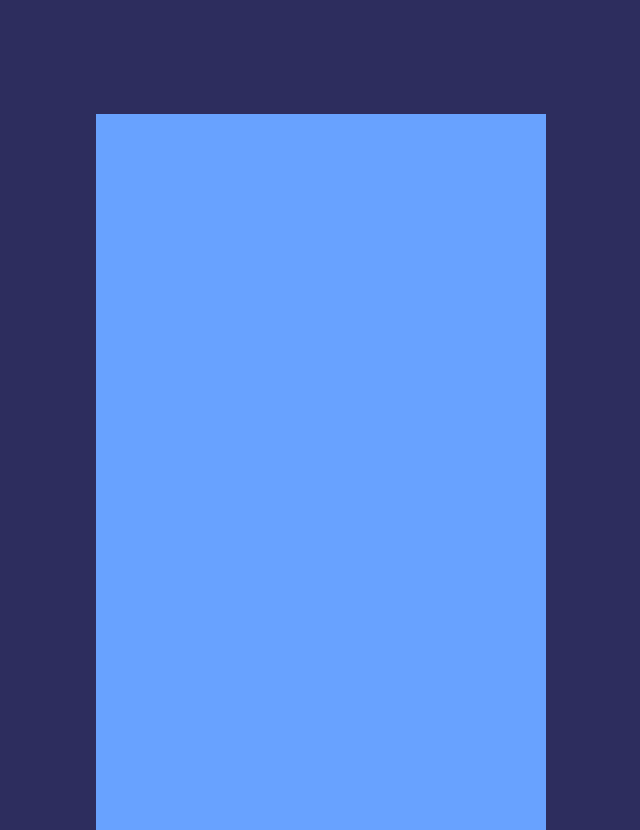
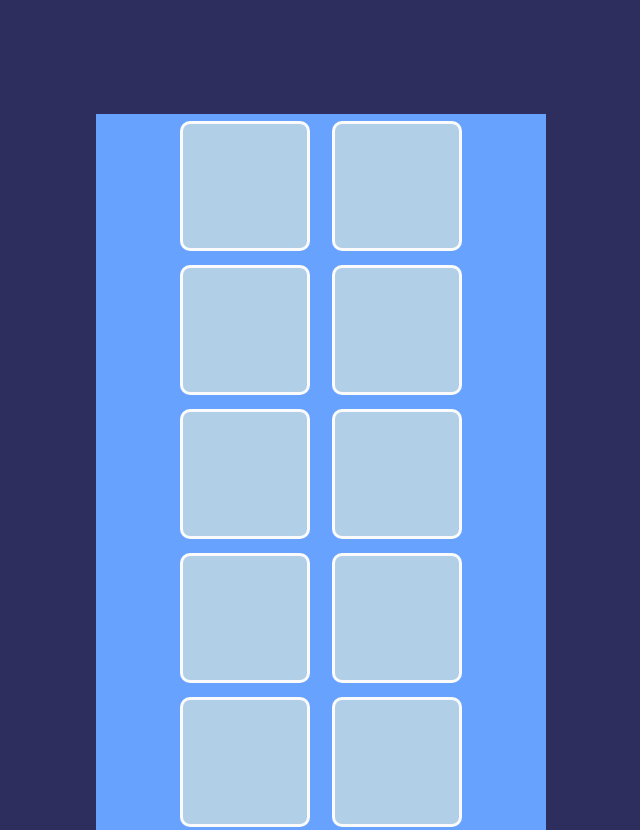
Before and after one commit to nh-biosis/biosis-site, a plain HTML site: page index.html in a window 1280 px wide. Shown: the part 1526-2356 px from the top of the page, without its empty margins (319-959 px from the left). Drawn offline with Linux system fonts and the light colour scheme.

Commit message:
Add files via upload

```diff
--- a/css/style.css
+++ b/css/style.css
@@ -16,9 +16,9 @@
   --bold-weight: 500;
   --heavy-weight: 700;
   --header-hight: 50px;
-  --hero-hight: 100dvh;
-  --info-hight: 300dvh;
-  --footer-hight: 100dvh;
+  --hero-hight: var(--screen-height);
+  --info-hight: calc(var(--screen-height) *3);
+  --footer-hight: var(--screen-height);
 }
 
 a {
@@ -62,7 +62,7 @@ body {
   margin: 0;
   padding: 0;
   width: 100vw;
-  height: 100svh;
+  height: auto;
   background-color: var(--main-color);
   display: flex;
   flex-direction: column;
@@ -163,6 +163,36 @@ main {
   align-items: center;
 }
 
+.dic-table {
+  width: 100%;
+  height: 100%;
+  display: flex;
+  flex-direction: column;
+  justify-content: space-around;
+  align-items: center;
+}
+
+.dic-tr {
+  width: 100%;
+  height: 18%;
+  display: flex;
+  justify-content: center;
+  align-items: center;
+}
+
+.dic-td {
+  height: 100%;
+  aspect-ratio: 1/1;
+  border-radius: 10px;
+  background-color: rgba(250, 255, 209, 0.5);
+  border: solid 3px var(--back-color);
+}
+
+.dic-space {
+  height: 100%;
+  width: 5%;
+}
+
 #table {
   width: 100%;
   height: 30%;
--- a/index.html
+++ b/index.html
@@ -4,6 +4,12 @@
     <meta charset="UTF-8" />
     <meta name="viewport" content="width=device-width, initial-scale=1.0" />
     <title>biosisLP</title>
+    <script>
+    document.documentElement.style.setProperty(
+      '--screen-height',
+      `${window.innerHeight}px`
+    );
+  </script>
     <link rel="preconnect" href="https://fonts.googleapis.com" />
     <link rel="preconnect" href="https://fonts.gstatic.com" crossorigin />
     <link href="https://fonts.googleapis.com/css2?family=Zen+Kaku+Gothic+New:wght@300;400;500;700;900&display=swap" rel="stylesheet" />
@@ -23,16 +29,44 @@
                 <div class="itd-ttl">BIOSIS</div>
                 <div class="itd-txt">
                   100年後の未来で生まれた、新しいペット「ビオシス」。<br />
-                  病気になることも、飼育を続けられなくなることもない。<br>
-                  人間にとってどこまでも都合のいい存在。 <br>
-                  その体に「命」はない。<br>
-                  それでも、餌を欲しがり、触れれば応え、それぞれの個性を持っている。 <br>
-                  命がなくても、愛することはできるのか。<br>
+                  病気になることも、飼育を続けられなくなることもない。<br />
+                  人間にとってどこまでも都合のいい存在。 <br />
+                  その体に「命」はない。<br />
+                  それでも、餌を欲しがり、触れれば応え、それぞれの個性を持っている。 <br />
+                  命がなくても、愛することはできるのか。<br />
                   ビオシスは、そんな問いから生まれた新しい生き物のかたちです。
                 </div>
               </div>
             </div>
-            <div id="dic"></div>
+            <div id="dic">
+              <div class="dic-table">
+                <div class="dic-tr">
+                  <div class="dic-td dic-img1"></div>
+                  <div class="dic-space"></div>
+                  <div class="dic-td dic-img2"></div>
+                </div>
+                <div class="dic-tr">
+                  <div class="dic-td dic-img3"></div>
+                  <div class="dic-space"></div>
+                  <div class="dic-td dic-img4"></div>
+                </div>
+                <div class="dic-tr">
+                  <div class="dic-td dic-img5"></div>
+                  <div class="dic-space"></div>
+                  <div class="dic-td dic-img6"></div>
+                </div>
+                <div class="dic-tr">
+                  <div class="dic-td dic-img7"></div>
+                  <div class="dic-space"></div>
+                  <div class="dic-td dic-img8"></div>
+                </div>
+                <div class="dic-tr">
+                  <div class="dic-td dic-img9"></div>
+                  <div class="dic-space"></div>
+                  <div class="dic-td dic-img10"></div>
+                </div>
+              </div>
+            </div>
             <div id="table">
               <div class="table-scr"></div>
             </div>
```
